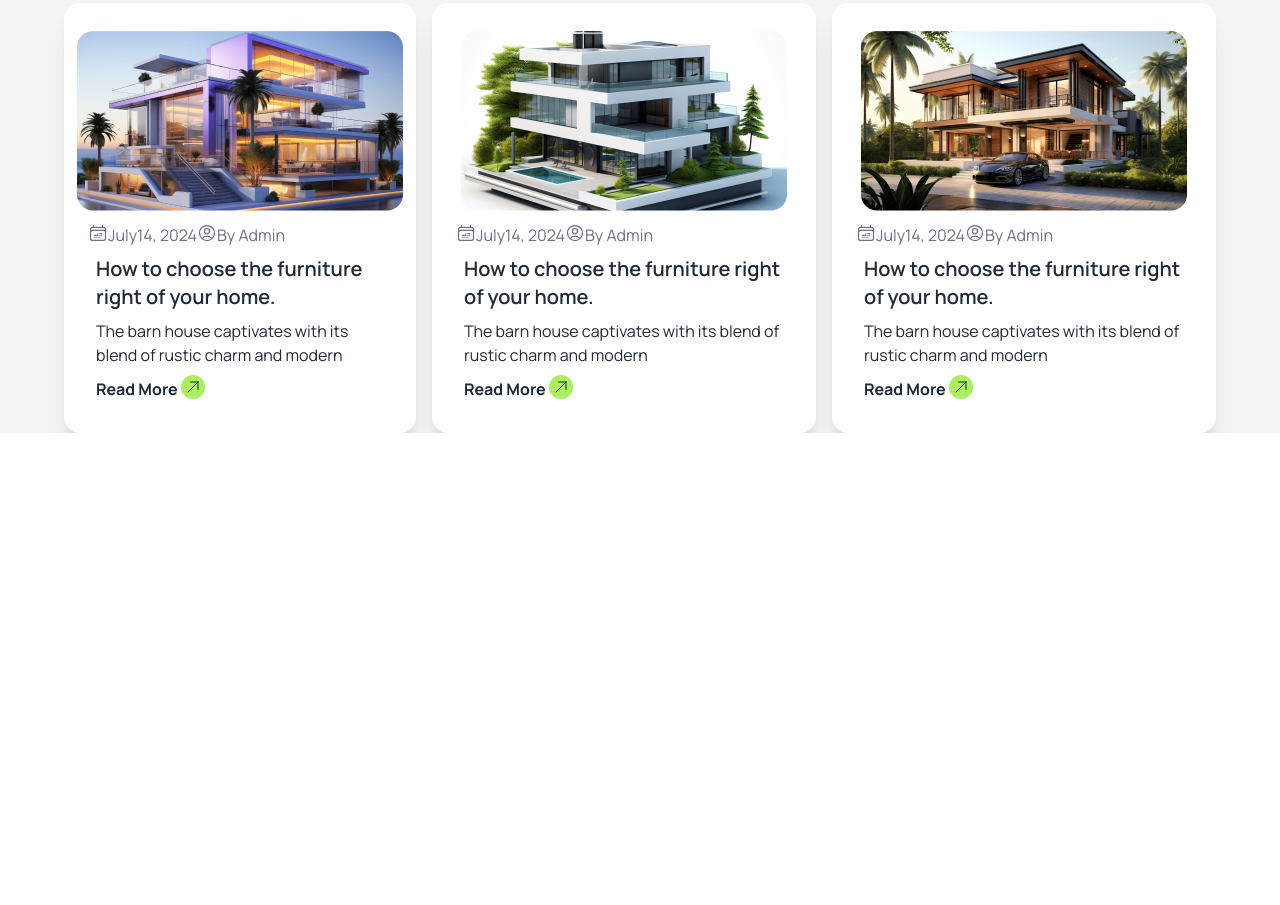
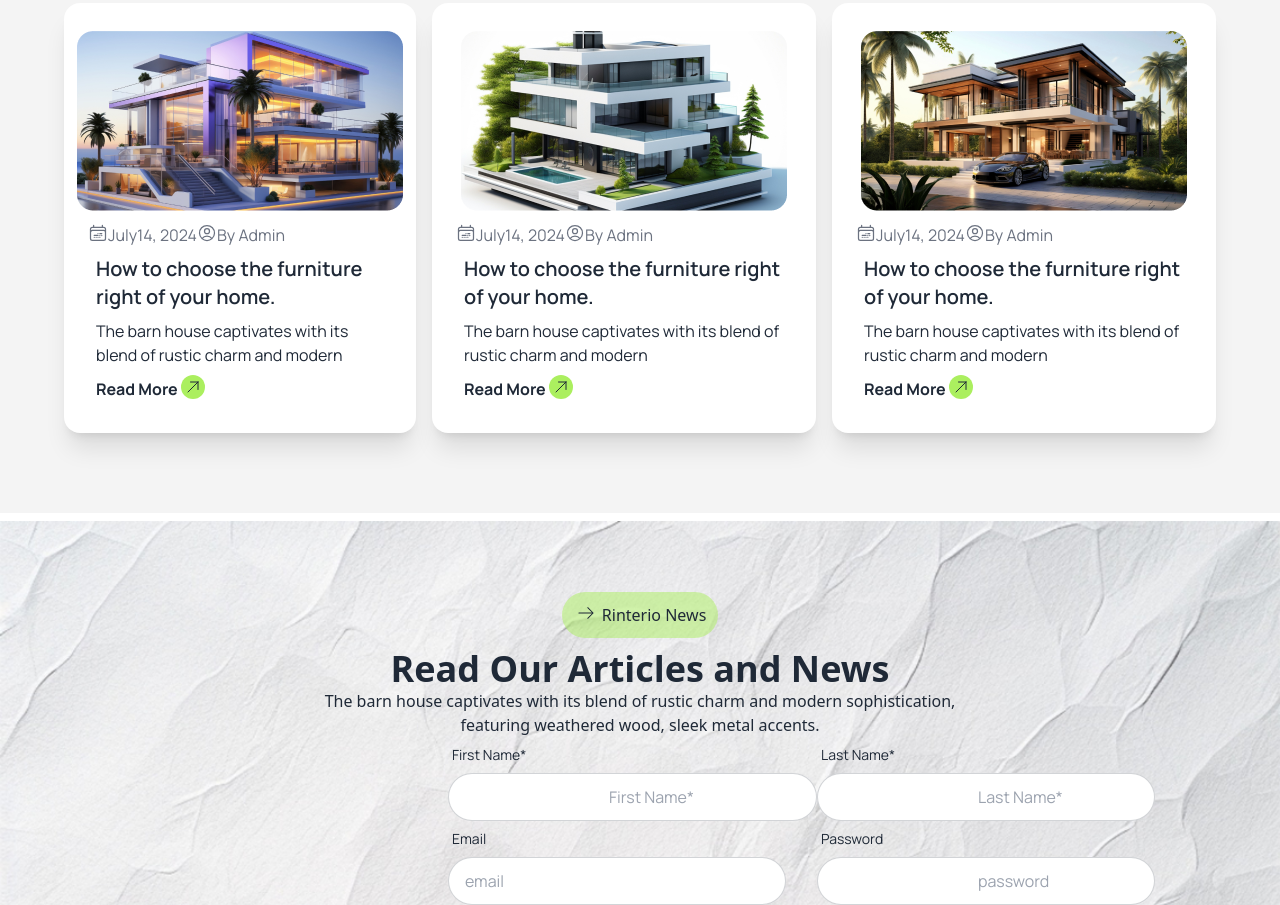
Before and after one commit to Arafat-boss/ph-third-assignment, a plain HTML site: page index.html in a window 1280 px wide. Shown: the part 3190-4095 px from the top of the page. Before the commit the page ends 3623 px from the top, so only its background shows below. Drawn offline with nearby package versions, Linux system fonts and the light colour scheme.

Commit message:
working a from section

```diff
--- a/index.html
+++ b/index.html
@@ -362,7 +362,7 @@
         </div>
         <!-- cards- section-1 -->
         <div class="max-w-6xl mx-auto manrope-normal lg:flex gap-4">
-          <div class="card bg-base-100 lg:w-96 max-sm:w-11/12 mx-auto shadow-xl max-sm:mb-4">
+          <div class="card bg-base-100 lg:w-96 max-sm:w-11/12 mx-auto shadow-xl max-sm:mb-4 mb-20">
             <figure>
               <img class="mt-7 max-sm:w-full"
                 src="assets/article1.png"alt="" />
@@ -472,6 +472,68 @@
           </div>
         </div>
      </section>
+     <hr class=" border-4 border-white">
+     <!-- from section -->
+     <section class="bg-[url(./assets/bg.jpg)] bg-no-repeat bg-cover">
+        <!-- text div -->
+        <div class=" text-center ">
+          <a class="p-3 rounded-3xl bg-halkha-color">
+              <div class="avatar placeholder mb-6">
+                  <div class=" mt-20 rotate-45 text-white-content w-6 rounded-full">
+                  <span class="text-xs"><svg xmlns="http://www.w3.org/2000/svg" fill="none" viewBox="0 0 24 24" stroke-width="1.5" stroke="currentColor" class="size-4">
+                      <path stroke-linecap="round" stroke-linejoin="round" d="m4.5 19.5 15-15m0 0H8.25m11.25 0v11.25" />
+                    </svg>
+                    </span>
+                  </div>
+            </div>
+            Rinterio News</a>
+          <h1 class="text-4xl font-bold">Read Our Articles and News</h1>
+          <p>The barn house captivates with its blend of rustic charm and modern sophistication, <br> featuring weathered wood, sleek metal accents.</p>
+      </div>
+      <!-- from div -->
+      <div class="hero max-w-6xl mx-auto manrope-normal">
+        <div class=" lg:flex-row-reverse">
+          <div class="card w-full max-w-sm shrink-0">
+            <div class="lg:flex">
+              <!-- 2 input field here -->
+              <div>
+                <form class="lg:w-11/12">
+                <div class="">
+                  <label class="label">
+                    <span class="label-text">First Name*</span>
+                  </label>
+                  <input type="text" placeholder="First Name*" class="input input-bordered pl-40 rounded-3xl" required />
+                </div>
+                <form class="">
+                  <div class="form-control">
+                    <label class="label">
+                      <span class="label-text">Email</span>
+                    </label>
+                    <input type="email" placeholder="email" class="input input-bordered rounded-3xl" required />
+                  </div>
+              </form></div>
+              <!-- 2 input field here -->
+              <div>
+                <form class="w-11/12">
+                <div class="form-control">
+                  <label class="label">
+                    <span class="label-text">Last Name*</span>
+                  </label>
+                  <input type="text" placeholder="Last Name*" class="input input-bordered pl-40 rounded-3xl" required />
+                </div>
+                <div class="form-control">
+                  <label class="label">
+                    <span class="label-text">Password</span>
+                  </label>
+                  <input type="password" placeholder="password" class="input input-bordered pl-40 rounded-3xl" required />
+
+                </div>
+              </form></div>
+            </div>
+          </div>
+        </div>
+      </div>
+     </section>
 
 
     <footer></footer>
```
Also changed, not shown: tailwind.config.js (indentation only).
